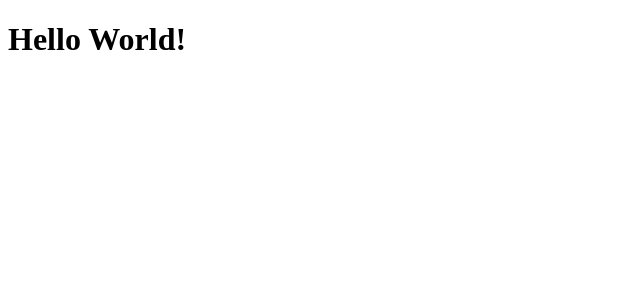
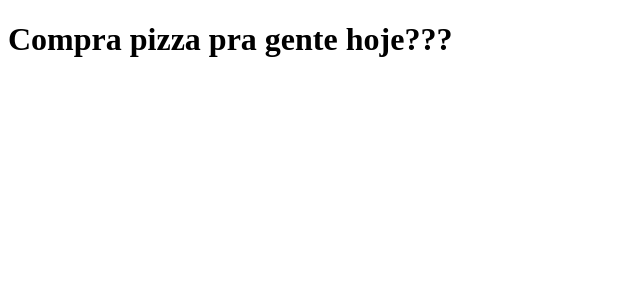
Before and after one commit to IsmaelVaz/clone-tabnews, a Next.js app: page / in a window 1280 px wide. Shown: the top 300 px of the page, without its empty margins (0-640 px from the left). Built offline with nearby package versions, Linux system fonts and the light colour scheme.

Commit message:
refactor: modifica a frase

```diff
--- a/pages/index.js
+++ b/pages/index.js
@@ -1,5 +1,5 @@
 function Home() {
-    return <h1>Hello World!</h1>
+    return <h1>Compra pizza pra gente hoje???</h1>
 }
 
 export default Home;
```
